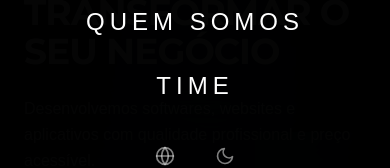
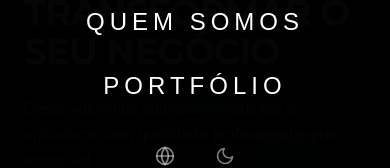
Before and after one commit to CompActJr/CompActJr, a Next.js app: page / in a window 390 px wide. Both pictures are taken after a click on the element 354 px from the left and 53 px from the top of the page. Shown: the part 377-545 px from the top of the page. Built offline with nearby package versions, Linux system fonts and the light colour scheme; a web font is replaced by a local one.

Commit message:
Portfolio com item de navegação

```diff
--- a/src/components/Footer.tsx
+++ b/src/components/Footer.tsx
@@ -73,7 +73,7 @@ export default function Footer() {
                                 <Link href="/" className="footer-link">Homepage</Link>
                                 <Link href="#sobre" className="footer-link">Quem Somos</Link>
                                 <Link href="#servicos" className="footer-link">Serviços</Link>
-                                <Link href="#equipe" className="footer-link">Time</Link>
+                                <Link href="#portfolio" className="footer-link">Portfólio</Link>
                             </div>
                         </nav>
                     </div>
--- a/src/components/Header.tsx
+++ b/src/components/Header.tsx
@@ -42,7 +42,6 @@ export default function Header() {
                     {/* 'shrink-0' impede que os links sejam "esmagados" quando a tela diminui */}
                     <nav className="hidden lg:flex items-center lg:gap-6 xl:gap-10 lg:w-[45%] xl:w-[40%] justify-end shrink-0">
                         <Link href="#hero" className="nav-link">Homepage</Link>
-                        {/*<Link href="#" className="nav-link nav-link-muted">Portfólio</Link>*/}
                         <Link href="#servicos" className="nav-link">Serviços</Link>
                     </nav>
 
@@ -67,7 +66,7 @@ export default function Header() {
                         <nav className="flex items-center lg:gap-4 xl:gap-8">
                             <Link href="#sobre" className="nav-link ">Quem Somos</Link>
                             {/*<Link href="#blog" className="nav-link ">Blog</Link>*/}
-                            <Link href="#equipe" className="nav-link ">Time</Link>
+                            <Link href="#portfolio" className="nav-link ">Portfólio</Link>
                         </nav>
 
                         {/* Divisor vertical sutil ('border-l') separando os links dos botões de ação */}
@@ -133,7 +132,7 @@ export default function Header() {
                     <Link href="/" onClick={() => setMenuAberto(false)} className="nav-link nav-link-mobile text-secundaria">Homepage</Link>
                     <Link href="#servicos" onClick={() => setMenuAberto(false)} className="nav-link nav-link-mobile">Serviços</Link>
                     <Link href="#sobre" onClick={() => setMenuAberto(false)} className="nav-link nav-link-mobile">Quem Somos</Link>
-                    <Link href="#equipe" onClick={() => setMenuAberto(false)} className="nav-link nav-link-mobile">Time</Link>
+                    <Link href="#portfolio" onClick={() => setMenuAberto(false)} className="nav-link nav-link-mobile">Portfólio</Link>
 
                     {/* Ícones Auxiliares reposicionados para a tela mobile */}
                     <div className="flex items-center gap-8 my-2">
```
